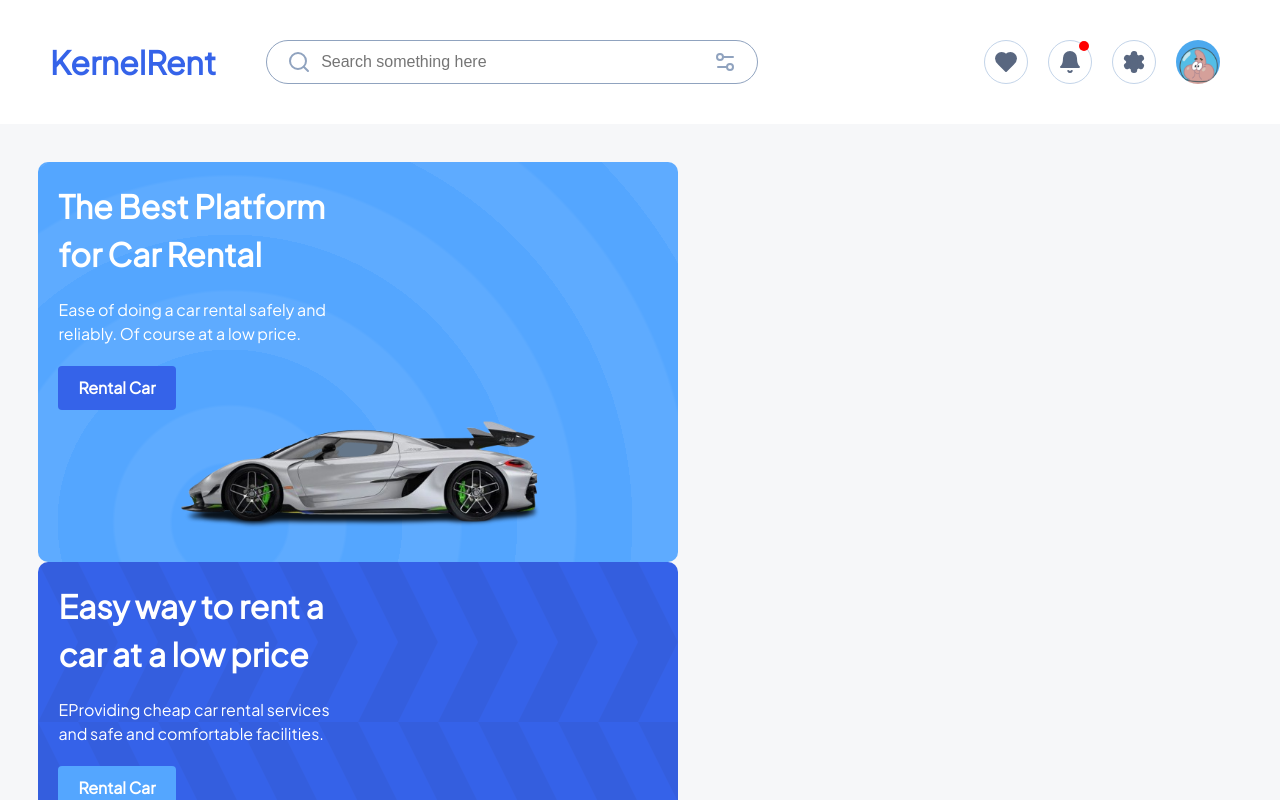
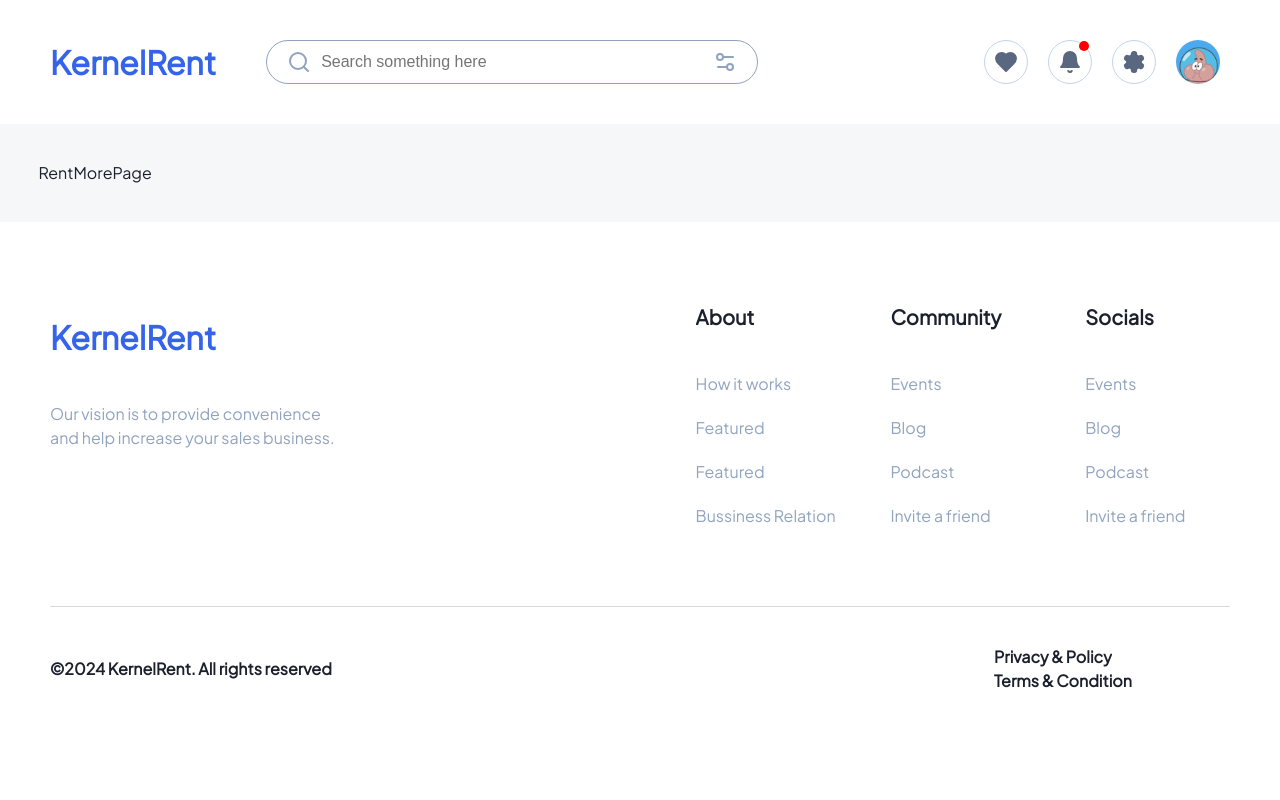
Before and after one commit to Yejin0O0/kernel360_pre, a React (Create React App) app: page /rentmore in a window 1280 px wide. Shown: the top 800 px of the page. Built offline with nearby package versions, Linux system fonts and the light colour scheme.

Commit message:
Feat: route 연결

```diff
--- a/src/App.js
+++ b/src/App.js
@@ -1,13 +1,19 @@
 import React from "react";
+import { Route, Routes } from "react-router-dom";
 import { ThemeProvider } from "styled-components";
-
+import RentMorePage from "./Pages/RentMorePage";
+import RentNowPage from "./Pages/RentNowPage";
 import RentPage from "./Pages/RentPage";
 import theme from "./styles/theme";
 
 const App = () => {
     return (
         <ThemeProvider theme={theme}>
-            <RentPage />
+            <Routes>
+                <Route path="/" element={<RentPage />} />
+                <Route path="/rentmore" element={<RentMorePage />} />
+                <Route path="/rentnow" element={<RentNowPage />} />
+            </Routes>
         </ThemeProvider>
     );
 };
--- a/src/Components/Advertisement.js
+++ b/src/Components/Advertisement.js
@@ -26,6 +26,7 @@ const HerringContainer = styled(FlexDiv)`
 
 const Advertisement = (props) => {
     const { pattern, image } = props;
+
     return (
         <>
             {pattern === "circle" ? (
@@ -64,7 +65,7 @@ const Advertisement = (props) => {
                             </Div>
                         </Div>
                         <FlexDiv width="100%" $justifycontent="start">
-                            <LongSquareBtn text="Rental Car" />
+                            <LongSquareBtn text="Rental Car" move="rentmore" />
                         </FlexDiv>
 
                         <FlexDiv height="275px" $position="absolute" $bottom="-45px">
@@ -108,7 +109,7 @@ const Advertisement = (props) => {
                             </Div>
                         </Div>
                         <FlexDiv width="100%" $justifycontent="start">
-                            <LongSquareBtn text="Rental Car" back="information" />
+                            <LongSquareBtn text="Rental Car" back="information" move="rentmore" />
                         </FlexDiv>
 
                         <FlexDiv height="275px" $position="absolute" $bottom="-45px">
--- a/src/Components/CarCard.js
+++ b/src/Components/CarCard.js
@@ -94,7 +94,7 @@ const CarCard = (props) => {
                         </P>
                     </Div>
                 </Div>
-                <LongSquareBtn btnWidth="116px" text="Rent Now" />
+                <LongSquareBtn btnWidth="116px" text="Rent Now" move="rentnow" />
             </FlexDiv>
         </FlexDiv>
     );
--- a/src/Components/Logo.js
+++ b/src/Components/Logo.js
@@ -1,9 +1,11 @@
+import { useNavigate } from "react-router-dom";
 import { Div } from "../styles/assets/Div";
 import P from "../styles/assets/P";
 
 const Logo = () => {
+    const navigate = useNavigate();
     return (
-        <Div $pointer>
+        <Div $pointer onClick={() => navigate("/")}>
             <P color="primary" $fweight={700} $fsize="xl" $lineheight="48px">
                 KernelRent
             </P>
--- a/src/Components/LongSquareBtn.js
+++ b/src/Components/LongSquareBtn.js
@@ -1,8 +1,15 @@
+import { useNavigate } from "react-router-dom";
 import { FlexDiv } from "../styles/assets/Div";
 import P from "../styles/assets/P";
 
 const LongSquareBtn = (props) => {
-    const { btnWidth, text, back } = props;
+    const { btnWidth, text, back, move } = props;
+    const navigate = useNavigate();
+    const movePage = (page) => {
+        console.log("11");
+        navigate(`/${page}`);
+    };
+
     return (
         <FlexDiv
             width={btnWidth}
@@ -11,6 +18,7 @@ const LongSquareBtn = (props) => {
             $padding="0px 20px"
             $radius={4}
             $pointer
+            onClick={() => movePage(move)}
         >
             <P $fweight="600" $lineheight="24px" color="wh">
                 {text}
--- a/src/Containers/RecommendationCarContainer.js
+++ b/src/Containers/RecommendationCarContainer.js
@@ -30,7 +30,7 @@ const RecommendationCarContainer = () => {
                     />
                 ))}
             </FlexDiv>
-            <LongSquareBtn text="Show more car" />
+            <LongSquareBtn text="Show more car" move="rentmore" />
         </FlexDiv>
     );
 };
--- /dev/null
+++ b/src/Pages/RentMorePage.js
@@ -0,0 +1,19 @@
+import React from "react";
+import BottomContainer from "../Containers/BottomContainer";
+import HeaderContainer from "../Containers/HeaderContainer";
+import { Div } from "../styles/assets/Div";
+import P from "../styles/assets/P";
+
+const RentMorePage = () => {
+    return (
+        <Div width="100%">
+            <HeaderContainer />
+            <Div width="100%" $backcolor="background" $padding="3%">
+                <P>RentMorePage</P>
+            </Div>
+            <BottomContainer />
+        </Div>
+    );
+};
+
+export default RentMorePage;
--- /dev/null
+++ b/src/Pages/RentNowPage.js
@@ -0,0 +1,19 @@
+import React from "react";
+import BottomContainer from "../Containers/BottomContainer";
+import HeaderContainer from "../Containers/HeaderContainer";
+import { Div } from "../styles/assets/Div";
+import P from "../styles/assets/P";
+
+const RentNowPage = () => {
+    return (
+        <Div width="100%">
+            <HeaderContainer />
+            <Div width="100%" $backcolor="background" $padding="3%">
+                <P>RentNowPage</P>
+            </Div>
+            <BottomContainer />
+        </Div>
+    );
+};
+
+export default RentNowPage;
--- a/src/index.js
+++ b/src/index.js
@@ -1,14 +1,15 @@
-import React from 'react';
-import ReactDOM from 'react-dom/client';
-import './index.css';
-import App from './App';
-import reportWebVitals from './reportWebVitals';
+import React from "react";
+import ReactDOM from "react-dom/client";
+import { BrowserRouter } from "react-router-dom";
+import App from "./App";
+import "./index.css";
+import reportWebVitals from "./reportWebVitals";
 
-const root = ReactDOM.createRoot(document.getElementById('root'));
+const root = ReactDOM.createRoot(document.getElementById("root"));
 root.render(
-  <React.StrictMode>
-    <App />
-  </React.StrictMode>
+    <BrowserRouter>
+        <App />
+    </BrowserRouter>
 );
 
 // If you want to start measuring performance in your app, pass a function
```
